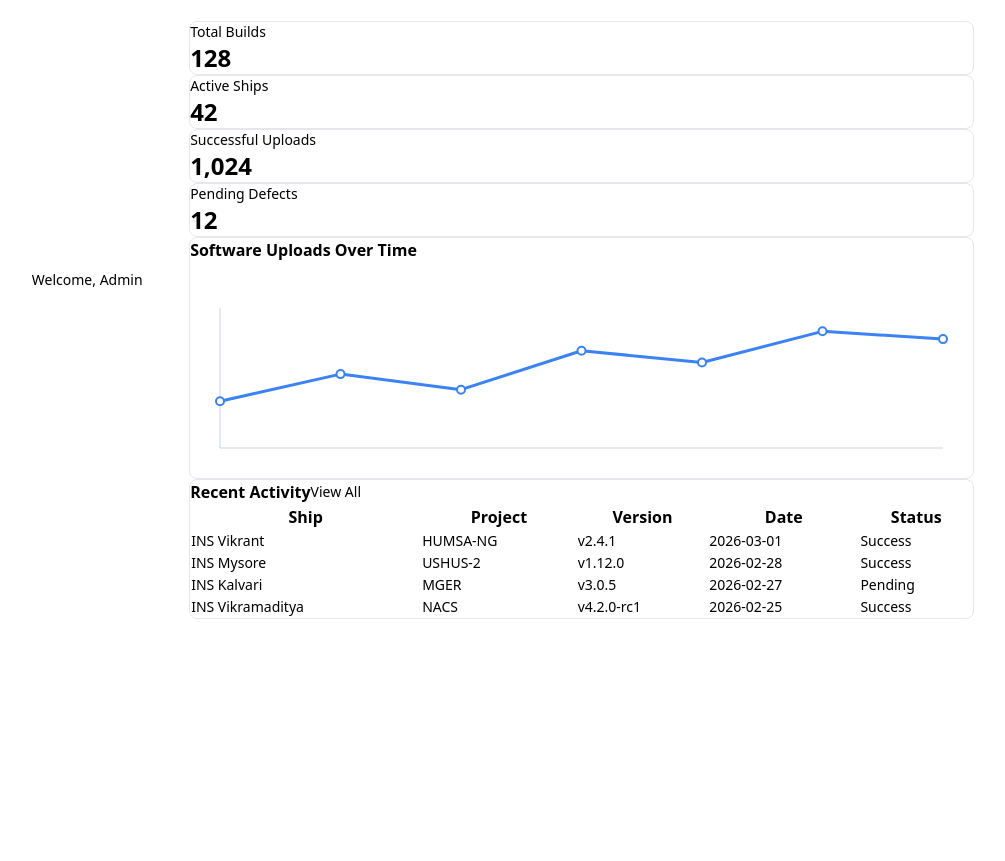
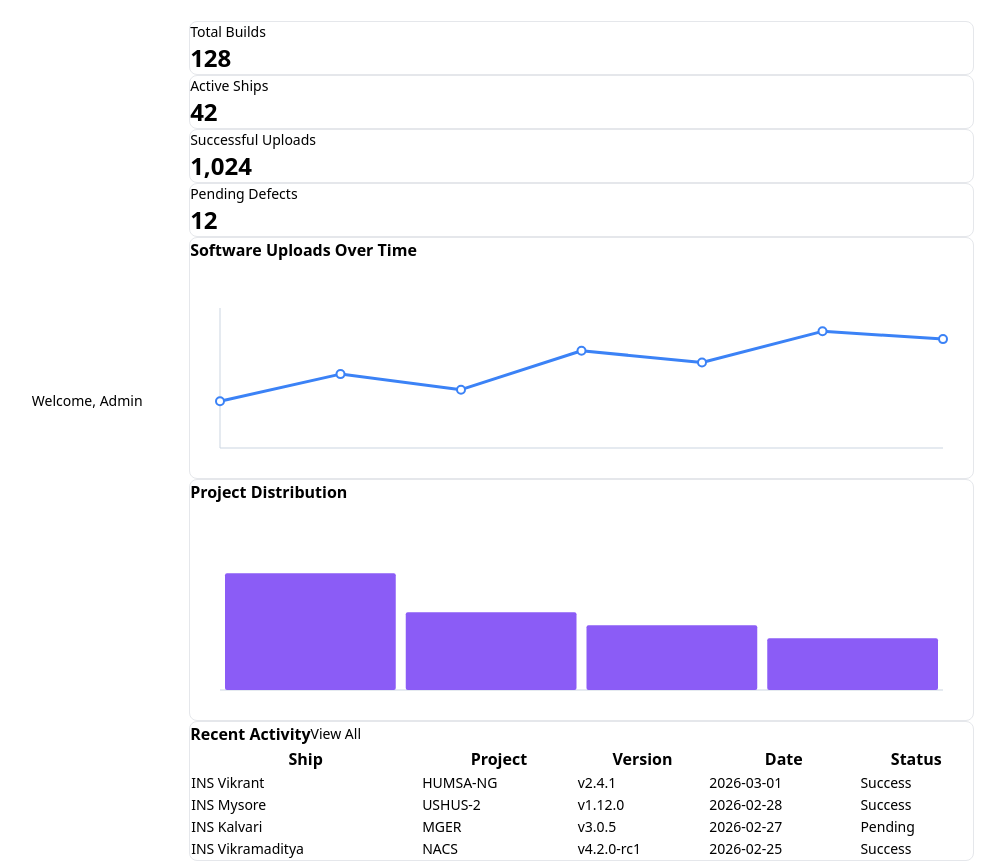
Before and after one commit to vishalrajv/sonar-vault, a website: page frontend/dashboard.html in a window 1280 px wide. Shown: the part 59-920 px from the top of the page, without its empty margins (135-1140 px from the left). Before the commit the page ends 800 px from the top, so only its background shows below. Drawn offline with Linux system fonts and the light colour scheme.

Commit message:
feat(ui): Implement Bar Chart for project distribution

```diff
--- a/frontend/dashboard.html
+++ b/frontend/dashboard.html
@@ -152,6 +152,15 @@
                                 Loading chart...
                             </div>
                         </div>
+
+                        <!-- Bar Chart -->
+                        <div class="bg-white p-6 rounded-lg shadow-sm border border-gray-100">
+                            <h3 class="text-lg font-bold text-gray-900 mb-4">Project Distribution</h3>
+                            <div id="bar-chart" class="h-64 w-full flex items-center justify-center text-gray-400">
+                                <!-- Chart will be rendered here -->
+                                Loading chart...
+                            </div>
+                        </div>
                     </div>
 
                     <!-- Recent Activity Table ... -->
```
